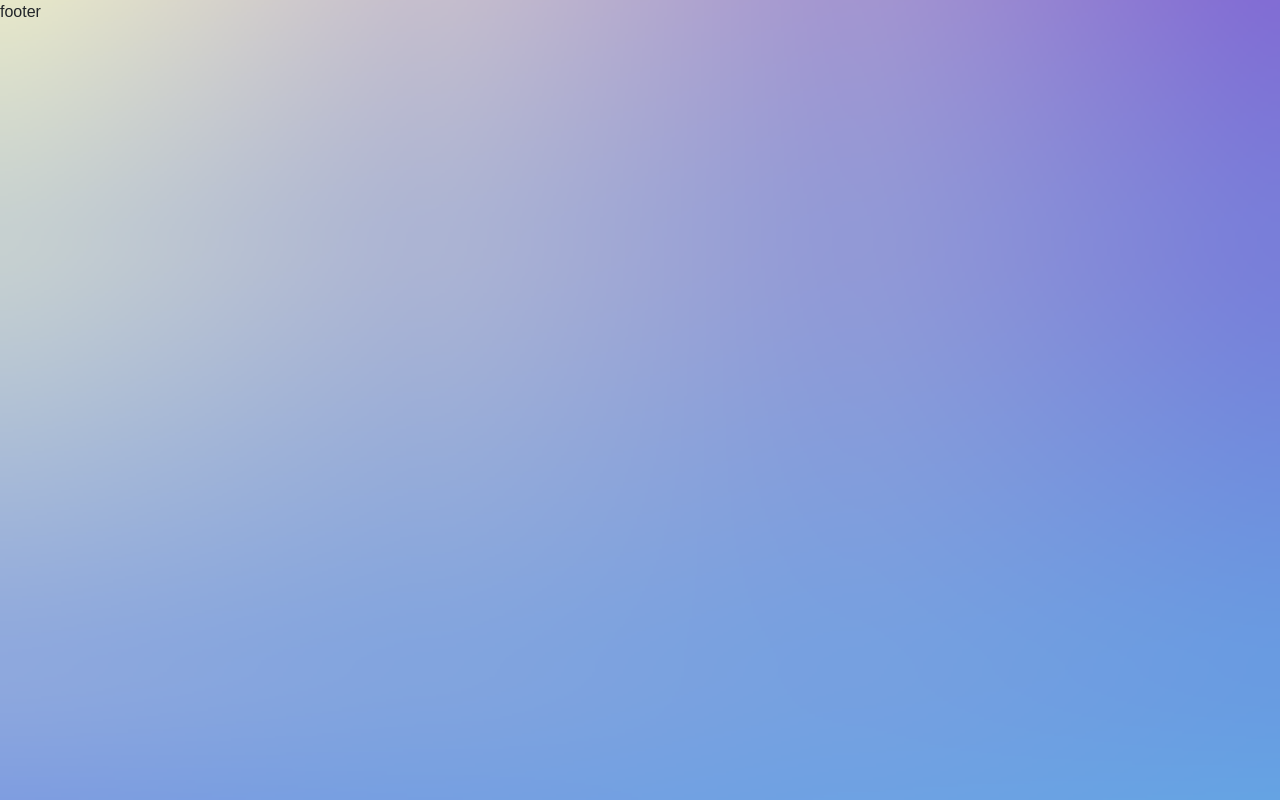
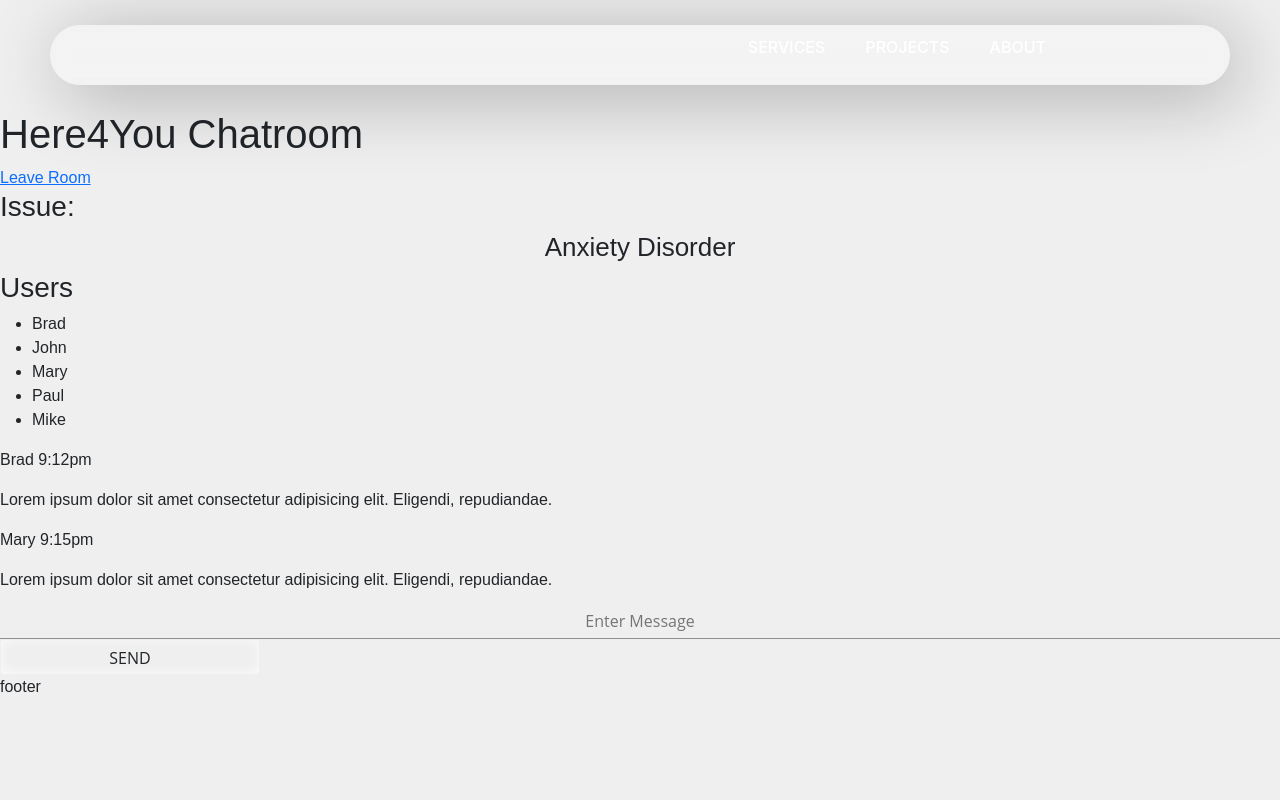
Before and after one commit to xxEasterGrymm/here4You, a React (Create React App) app: page /chatroom in a window 1280 px wide. Before the commit this address had no page. Built offline with nearby package versions, Linux system fonts and the light colour scheme.

Commit message:
minor design changes

```diff
--- a/package.json
+++ b/package.json
@@ -19,6 +19,7 @@
     "react-scripts": "5.0.0",
     "redux": "^4.1.2",
     "sass": "^1.46.0",
+    "socket.io": "^4.5.0",
     "wait-on": "^6.0.1",
     "web-vitals": "^2.1.2"
   },
--- a/src/App.js
+++ b/src/App.js
@@ -2,6 +2,8 @@ import React from "react";
 import {BrowserRouter as Router, Route, Routes} from 'react-router-dom';
 import Registration from './components/registration/registration';
 import Home from './components/home/home';
+import Choose from './components/choose/choose';
+import Chatroom from './components/chatroom/chatroom';
 import Footer from "./components/footer/footer";
 import 'bootstrap/dist/css/bootstrap.min.css';
 import './styles/styles.scss';
@@ -13,6 +15,8 @@ function App() {
         <Routes>
           <Route path="/" element={<Registration />}></Route>
           <Route path="/home" element={<Home />}></Route>
+          <Route path="/choose" element={<Choose />}></Route>
+          <Route path="/chatroom" element={<Chatroom />}></Route>
         </Routes>
         <Footer />
       </Router>
--- /dev/null
+++ b/src/components/chatroom/chatroom.js
@@ -0,0 +1,59 @@
+import React from 'react';
+import Header from '../header/header';
+import { Link } from 'react-router-dom';
+
+export default function chatroom() {
+    return (
+        <div>
+            <Header />
+            <div class="chat-container">
+                <nav class="chat-header">
+                    <h1><i class="fas fa-smile"></i>Here4You Chatroom</h1>
+                    <Link to="/">Leave Room</Link>
+                </nav>
+                <main class="chat-main">
+                    <div class="chat-sidebar">
+                        <h3><i class="fas fa-comments"></i> Issue:</h3>
+                        <h2 id="room-name">Anxiety Disorder</h2>
+                        <h3><i class="fas fa-users"></i> Users</h3>
+                        <ul id="users">
+                            <li>Brad</li>
+                            <li>John</li>
+                            <li>Mary</li>
+                            <li>Paul</li>
+                            <li>Mike</li>
+                        </ul>
+                    </div>
+                    <div class="chat-messages">
+                        <div class="message">
+                            <p class="meta">Brad <span>9:12pm</span></p>
+                            <p class="text">
+                                Lorem ipsum dolor sit amet consectetur adipisicing elit. Eligendi,
+                                repudiandae.
+                            </p>
+                        </div>
+                        <div class="message">
+                            <p class="meta">Mary <span>9:15pm</span></p>
+                            <p class="text">
+                                Lorem ipsum dolor sit amet consectetur adipisicing elit. Eligendi,
+                                repudiandae.
+                            </p>
+                        </div>
+                    </div>
+                </main>
+                <div class="chat-form-container">
+                    <form id="chat-form">
+                        <input
+                            id="msg"
+                            type="text"
+                            placeholder="Enter Message"
+                            required
+                            autocomplete="off"
+                        />
+                        <button class="btn"><i class="fas fa-paper-plane"></i> Send</button>
+                    </form>
+                </div>
+            </div>
+        </div>
+    )
+}
--- /dev/null
+++ b/src/components/choose/choose.js
@@ -0,0 +1,32 @@
+import React from 'react';
+import Header from '../header/header';
+
+export default function choose() {
+    return (
+        <div>
+            <Header />
+            <div class="join-container">
+                <nav class="join-header">
+                    <h1><i class="fas fa-smile"></i>Here4You Chatroom</h1>
+                </nav>
+                <main class="join-main">
+                    <form action="chat.html">
+                        <div class="form-control">
+                            <label for="issue">Select what you are going through</label>
+                            <select name="issue" id="issue">
+                                <option value="Clinical Depression">Clinical Depression</option>
+                                <option value="Anxiety Disorder">Anxiety Disorder</option>
+                                <option value="Bipolar Disorder">Bipolar Disorder</option>
+                                <option value="Dementia">Dementia</option>
+                                <option value="ADHD">ADHD</option>
+                                <option value="Schizophrenia">Schizophrenia</option>
+                                <option value="PTSD">PTSD</option>
+                            </select>
+                        </div>
+                        <button type="submit" class="btn">Join Chat</button>
+                    </form>
+                </main>
+            </div>
+        </div>
+    )
+}
--- a/src/styles/form.scss
+++ b/src/styles/form.scss
@@ -223,7 +223,7 @@ label {
 
 label span {
     font-size: 12px;
-    color: #cfcfcf;
+    color: #222222;
     text-transform: uppercase;
 }
 
@@ -241,13 +241,14 @@ input {
     margin-top: 15px;
     text-align: center;
     font-size: 12px;
-    color: #cfcfcf;
+    color: #222222;
 }
 
 .submit {
+    color: #000;
     margin-top: 40px;
     margin-bottom: 20px;
-    background: #8ac73f;
+    border: 2px solid white;
     text-transform: uppercase;
 }
 
@@ -264,6 +265,7 @@ input {
 .sign-in {
     -webkit-transition-timing-function: ease-out;
     transition-timing-function: ease-out;
+    background-color: #8ac73f;
 }
 
 .cont.s--signup .sign-in {
@@ -278,6 +280,7 @@ input {
 .sign-up {
     -webkit-transform: translate3d(-900px, 0, 0);
     transform: translate3d(-900px, 0, 0);
+    background-color: #8ac73f;
 }
 
 .cont.s--signup .sign-up {
--- a/src/styles/styles.scss
+++ b/src/styles/styles.scss
@@ -8,7 +8,5 @@
 
 body {
     margin-left: 0px;
-    background-image: url('../images/light-backround.png');
-    background-repeat: no-repeat;
-    background-size: 100%;
+    background-color: #efefef;
 }
```
Also changed, not shown: server.js (added, +75 -0 lines), utils/messages.js (added, +11 -0 lines), utils/users.js (added, +36 -0 lines), 1 other file (tests, documents, lock files or other folders).
